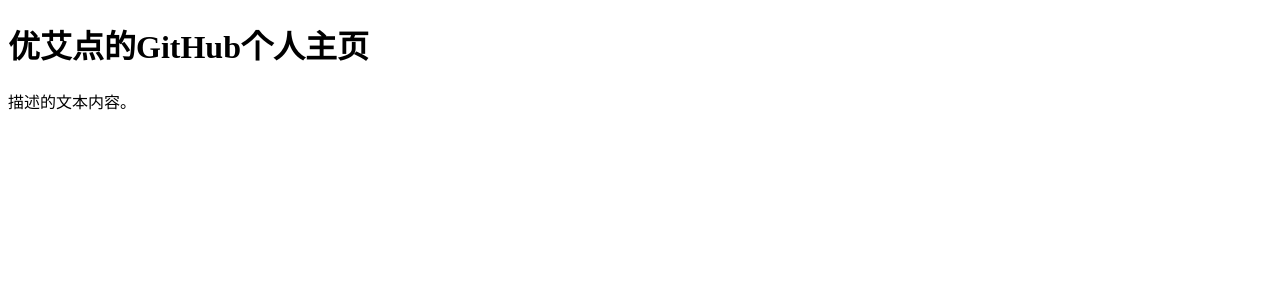
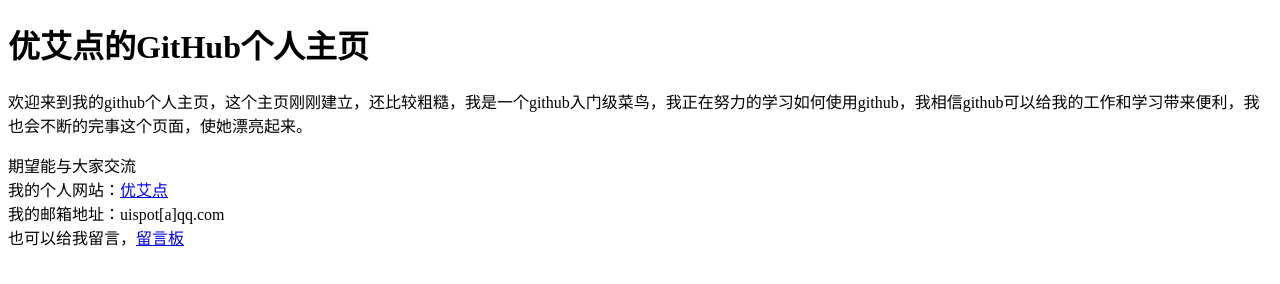
Before and after one commit to uispot/uispot.github.com, a plain HTML site: page index.html in a window 1280 px wide. Drawn offline with Linux system fonts and the light colour scheme.

Commit message:
编写了一大段煽情的话

```diff
--- a/index.html
+++ b/index.html
@@ -2,10 +2,15 @@
 <html xmlns="http://www.w3.org/1999/xhtml" xml:lang="en">
 <head>
 	<meta http-equiv="Content-Type" content="text/html;charset=UTF-8" />
-	<title></title>
+	<title>GitHub-优艾点[UiSpot.Com]</title>
 </head>
 <body>
 	<h1>优艾点的GitHub个人主页</h1>
-<p>描述的文本内容。</p>
+<p>欢迎来到我的github个人主页，这个主页刚刚建立，还比较粗糙，我是一个github入门级菜鸟，我正在努力的学习如何使用github，我相信github可以给我的工作和学习带来便利，我也会不断的完事这个页面，使她漂亮起来。</p>
+<p>期望能与大家交流<br>
+我的个人网站：<a href="http://www.uispot.com" target="_blank">优艾点</a><br>
+我的邮箱地址：uispot[a]qq.com<br>
+也可以给我留言，<a href="http://www.uispot.com/about" target="_blank">留言板</a>
+</p>
 </body>
 </html>
```
